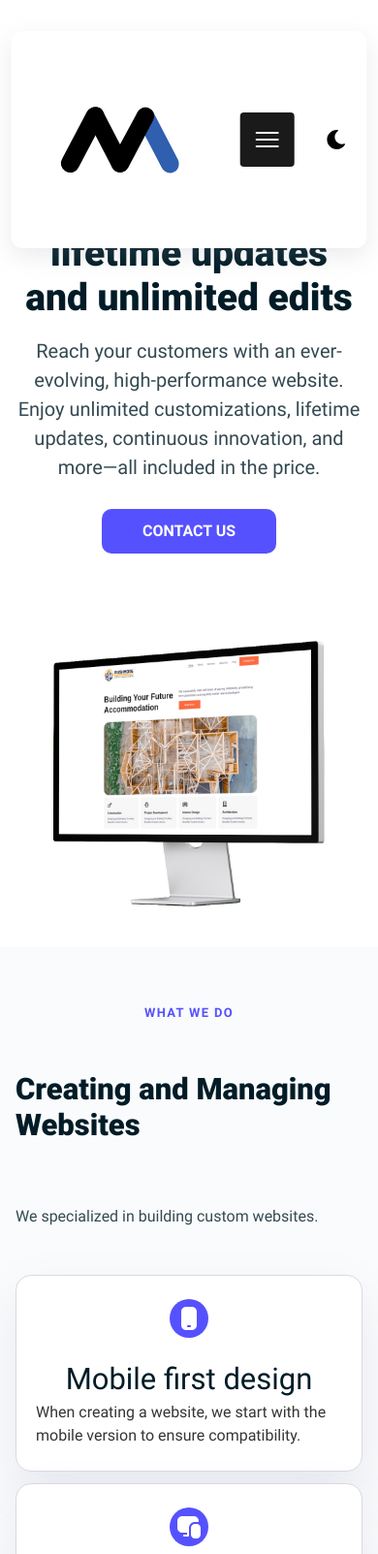
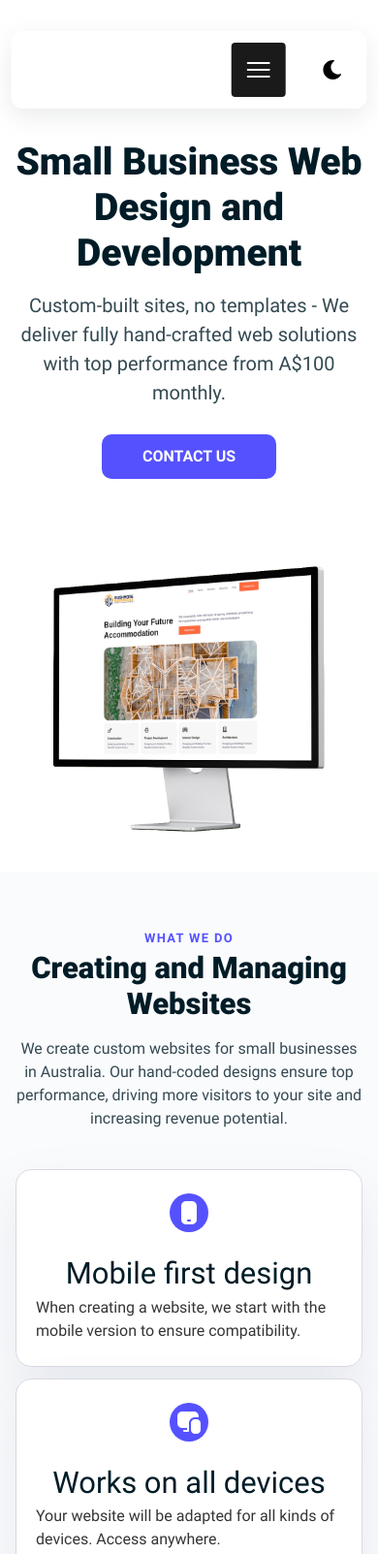
Before and after one commit to northmelbourneweb/north-melbourne-web, an Eleventy site: page src/index.html in a window 390 px wide. Shown: the top 1603 px of the page at 97% size. Built offline with nearby package versions, Linux system fonts and the light colour scheme; Eleventy itself is replaced by a stand-in of ours; files that its build step writes are made by us from their sources.

Commit message:
fix: Fix "what we do" section text alignment
- Fix text alignment
- Edit hero page content
- Remove spaceholder logo

```diff
--- a/src/_includes/components/header.html
+++ b/src/_includes/components/header.html
@@ -6,7 +6,7 @@
   <div class="cs-container">
     <!--Nav Logo-->
     <!--Logo is turned white in the css with a filter on dark mode-->
-    <a href="/" class="cs-logo" aria-label="back to home">
+    {# <a href="/" class="cs-logo" aria-label="back to home">
       <img
         src="/assets/svgs/logo.svg"
         alt="logo"
@@ -15,7 +15,7 @@
         aria-hidden="true"
         decoding="async"
       />
-    </a>
+    </a> #}
     <!--Navigation List-->
     <nav class="cs-nav" role="navigation">
       <!--Mobile Nav Toggle-->
--- a/src/_includes/components/hero.html
+++ b/src/_includes/components/hero.html
@@ -6,10 +6,10 @@
   <div class="cs-container">
     <div class="cs-content">
       <h1 class="cs-title">
-        <span>Custom build website</span> with lifetime updates and unlimited edits
+        <span>Small Business </span>Web Design <span> and Development</span>
       </h1>
       <p class="cs-text">
-        Reach your customers with an ever-evolving, high-performance website. Enjoy unlimited customizations, lifetime updates, continuous innovation, and more—all included in the price.
+        Custom-built sites, no templates - We deliver fully hand-crafted web solutions with top performance from A$100 monthly.
       </p>
       <a href="" class="cs-button-solid">Contact Us</a>
     </div>
--- a/src/_includes/components/why-us.html
+++ b/src/_includes/components/why-us.html
@@ -6,9 +6,8 @@
     <div class="cs-container">
         <span class="cs-topper">What We Do</span>
         <h2 class="cs-title">Creating and Managing Websites</h2>
-        {# FIXME: style #}
         <p class="cs-text">
-            We specialized in building custom websites.
+            We create custom websites for small businesses in Australia. Our hand-coded designs ensure top performance, driving more visitors to your site and increasing revenue potential.
         </p>
         <ul class="cs-card-group">
             <li class="cs-item">
--- a/src/assets/sass/local.scss
+++ b/src/assets/sass/local.scss
@@ -10,6 +10,19 @@
         padding: var(--sectionPadding);
         background-color: #fafbfc;
 
+        .cs-topper {
+            text-align: center;
+        }
+
+        .cs-title {
+            text-align: center;
+
+        }
+
+        .cs-text {
+            text-align: center;
+        }
+
         .cs-container {
             width: 100%;
             /* changes to 1280px at tablet */
@@ -19,7 +32,7 @@
             flex-direction: column;
             align-items: center;
             /* 48px - 64px */
-            gap: clamp(3rem, 6vw, 4rem);
+            // gap: clamp(3rem, 6vw, 4rem);
         }
 
         .cs-content {
@@ -35,6 +48,7 @@
         .cs-card-group {
             width: 100%;
             margin: 0;
+            margin-top: calc(40 / 16 * 1rem);
             padding: 0;
             display: flex;
             justify-content: center;
```
Also changed, not shown: src/assets/css/local.css, 1 other file.
